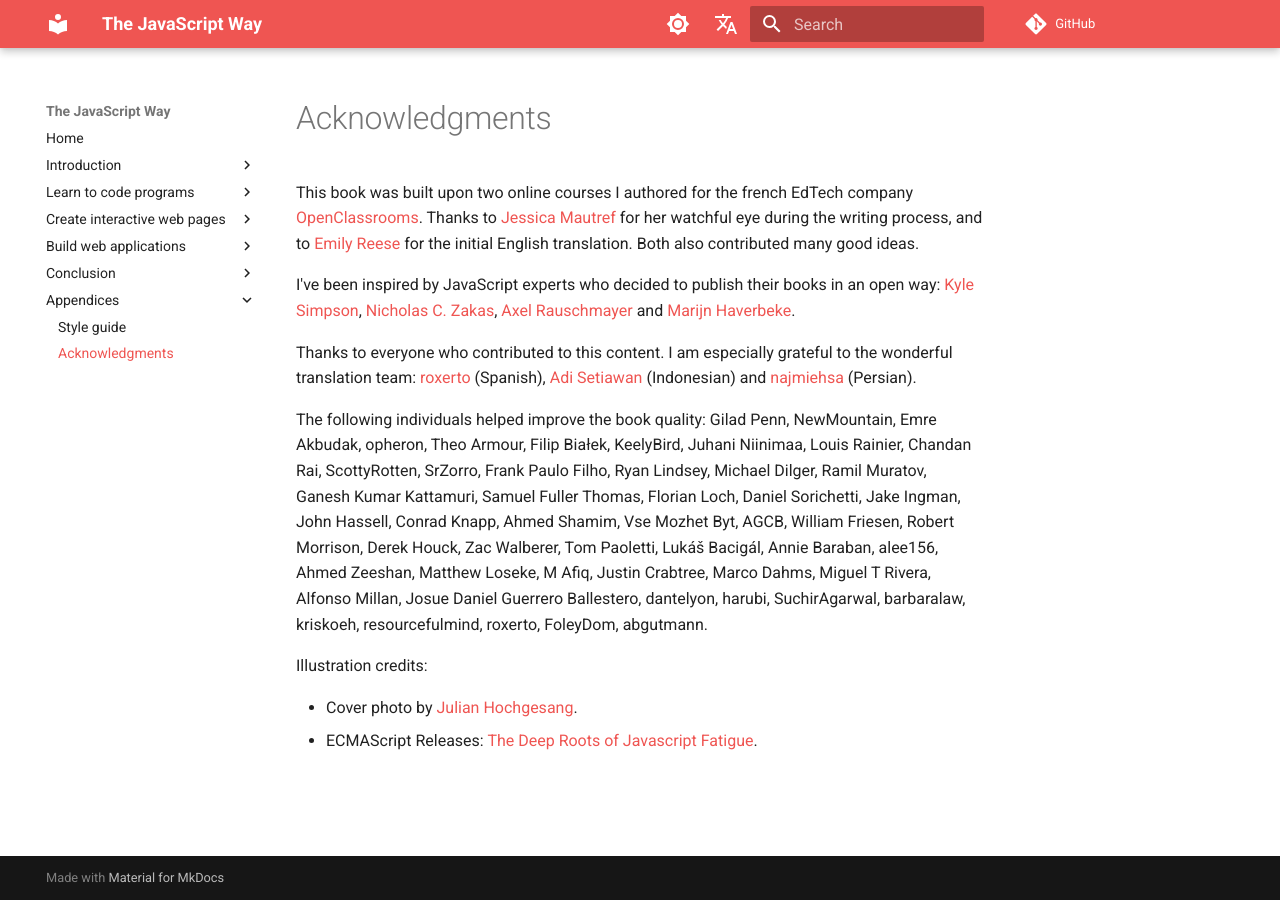
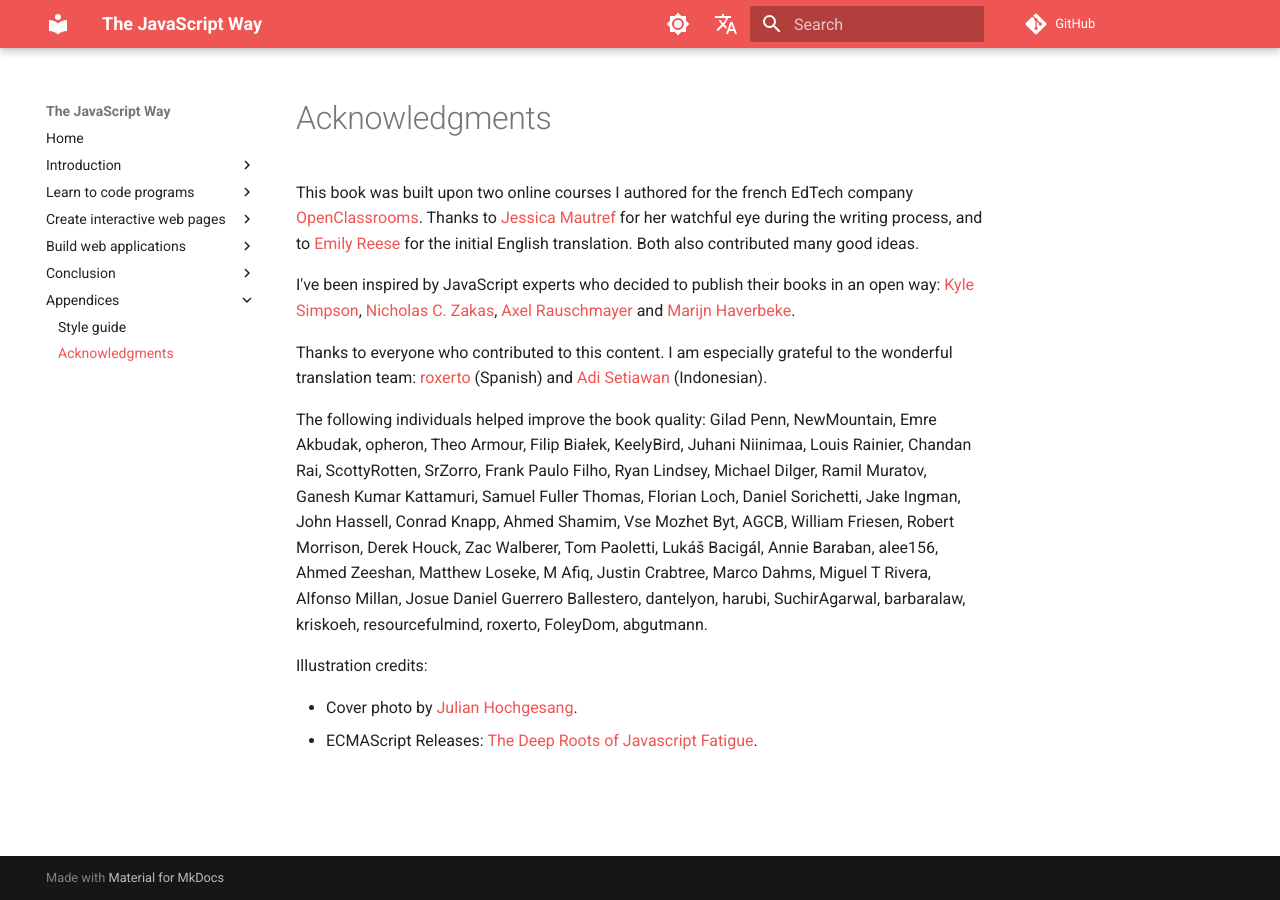
Before and after one commit to thejsway/thejsway, an MkDocs documentation site: the page built from manuscript/concl02.md, in a window 1280 px wide. Built offline with MkDocs 1.6.1 and Material for MkDocs 9.7.7, drawn with Linux system fonts in a browser that asks for light colours; comment, search, counter and statistics services are not loaded.

Commit message:
Remove Persian translator

```diff
--- a/manuscript/concl02.md
+++ b/manuscript/concl02.md
@@ -4,7 +4,7 @@
 
 I've been inspired by JavaScript experts who decided to publish their books in an open way: [Kyle Simpson](https://github.com/getify), [Nicholas C. Zakas](https://humanwhocodes.com/writing/), [Axel Rauschmayer](http://dr-axel.de/) and [Marijn Haverbeke](http://marijnhaverbeke.nl/).
 
-Thanks to everyone who contributed to this content. I am especially grateful to the wonderful translation team: [roxerto](https://github.com/roxerto) (Spanish), [Adi Setiawan](https://github.com/adisetiawan) (Indonesian) and [najmiehsa](https://github.com/najmiehsa) (Persian).
+Thanks to everyone who contributed to this content. I am especially grateful to the wonderful translation team: [roxerto](https://github.com/roxerto) (Spanish) and [Adi Setiawan](https://github.com/adisetiawan) (Indonesian).
 
 The following individuals helped improve the book quality: Gilad Penn, NewMountain, Emre Akbudak, opheron, Theo Armour, Filip Białek, KeelyBird, Juhani Niinimaa, Louis Rainier, Chandan Rai, ScottyRotten, SrZorro, Frank Paulo Filho, Ryan Lindsey, Michael Dilger, Ramil Muratov, Ganesh Kumar Kattamuri, Samuel Fuller Thomas, Florian Loch, Daniel Sorichetti, Jake Ingman, John Hassell, Conrad Knapp, Ahmed Shamim, Vse Mozhet Byt, AGCB, William Friesen, Robert Morrison, Derek Houck, Zac Walberer, Tom Paoletti, Lukáš Bacigál, Annie Baraban, alee156, Ahmed Zeeshan, Matthew Loseke, M Afiq, Justin Crabtree, Marco Dahms, Miguel T Rivera, Alfonso Millan, Josue Daniel Guerrero Ballestero, dantelyon, harubi, SuchirAgarwal, barbaralaw, kriskoeh, resourcefulmind, roxerto, FoleyDom, abgutmann.
 
```
